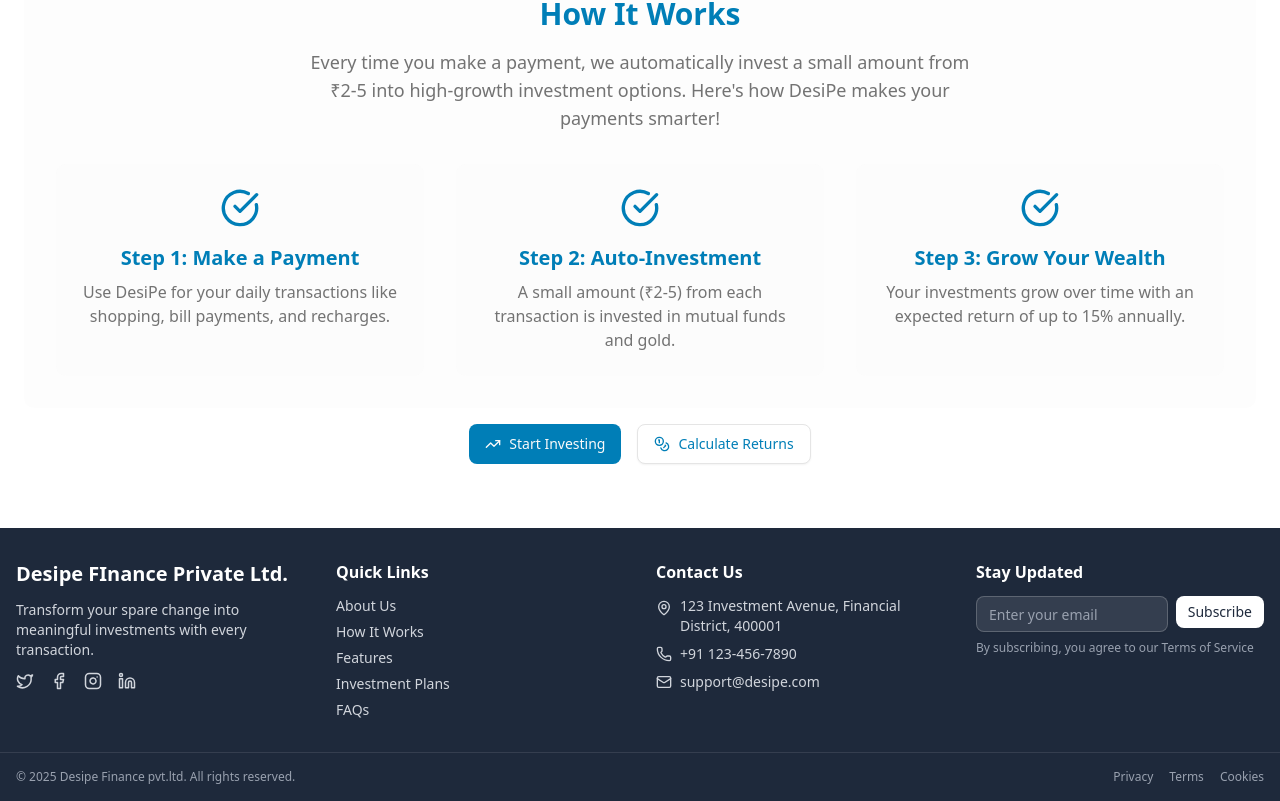
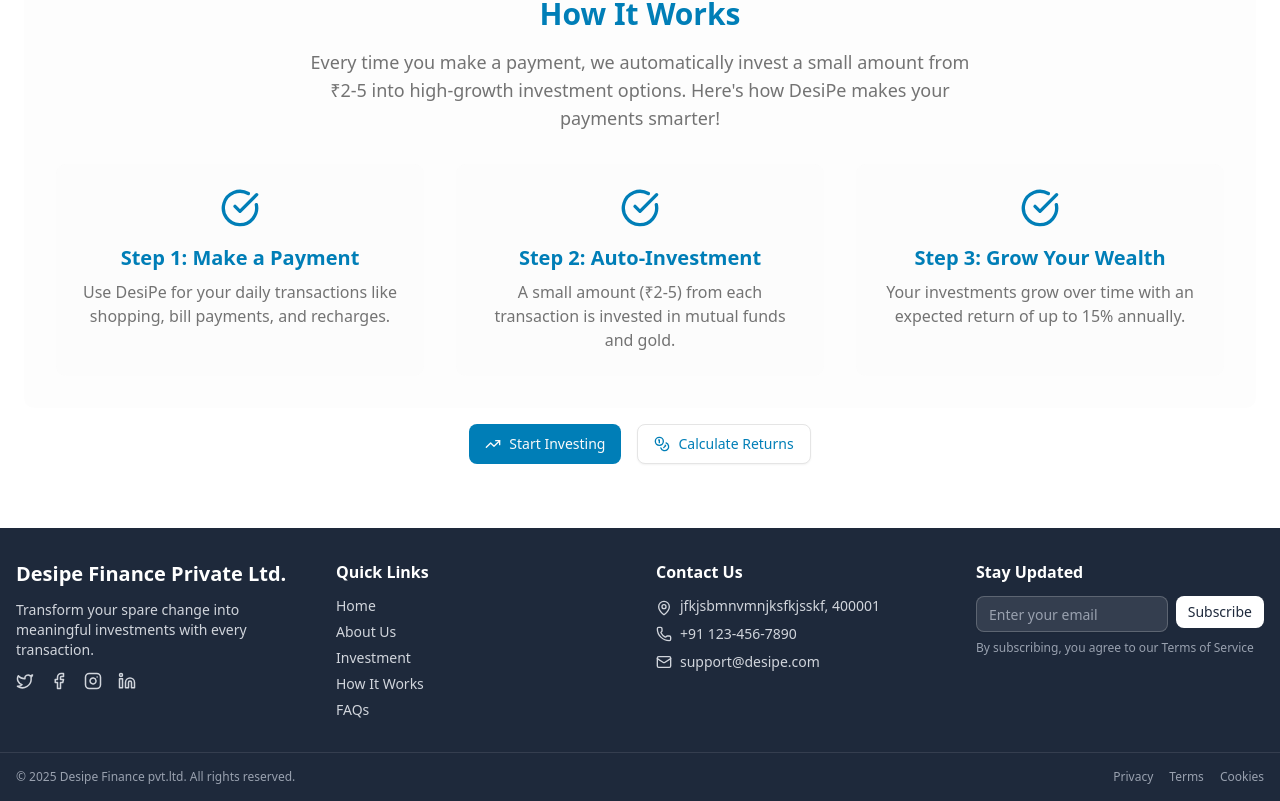
Before and after one commit to ArunKumarDara/desiPe, a React (Vite) app: page / in a window 1280 px wide. Shown: the part 1856-2657 px from the top of the page. Built offline with nearby package versions, Linux system fonts and the light colour scheme.

Commit message:
feat : add smooth scrolling with react-scroll

```diff
--- a/src/components/footer/Footer.tsx
+++ b/src/components/footer/Footer.tsx
@@ -1,5 +1,6 @@
 import { Button } from "@/components/ui/button";
 import { Input } from "@/components/ui/input";
+import { Link } from "react-scroll";
 import {
     Twitter,
     Facebook,
@@ -12,14 +13,12 @@
 
 const Footer = () => {
     return (
-        <footer className="bg-[#1e293b] text-white mt-16">
-            {/* Main Footer Content */}
+        <footer className="bg-[#1e293b] text-white mt-16" id="footer">
             <div className="container mx-auto px-4 py-8">
                 <div className="grid grid-cols-1 md:grid-cols-2 lg:grid-cols-4 gap-8">
-                    {/* Company Info */}
                     <div className="space-y-3">
                         <h3 className="text-xl font-bold text-white">
-                            Desipe FInance Private Ltd.
+                            Desipe Finance Private Ltd.
                         </h3>
                         <p className="text-gray-300 text-sm">
                             Transform your spare change into meaningful investments with every transaction.
@@ -39,31 +38,35 @@
                             </a>
                         </div>
                     </div>
-
-                    {/* Quick Links */}
                     <div className="space-y-3">
                         <h4 className="text-base font-semibold text-white">Quick Links</h4>
                         <ul className="space-y-1.5 text-sm">
-                            {['About Us', 'How It Works', 'Features', 'Investment Plans', 'FAQs'].map((item) => (
-                                <li key={item}>
-                                    <a
-                                        href="#"
-                                        className="text-gray-300 hover:text-white transition-colors"
+                            {[
+                                { name: "Home", to: "home" },
+                                { name: "About Us", to: "about" },
+                                { name: "Investment", to: "investments" },
+                                { name: "How It Works", to: "how-it-works" },
+                                { name: "FAQs", to: "faqs" }
+                            ].map((item) => (
+                                <li key={item.to}>
+                                    <Link
+                                        to={item.to}
+                                        smooth={true}
+                                        duration={500}
+                                        className="cursor-pointer text-gray-300 hover:text-white transition-colors"
                                     >
-                                        {item}
-                                    </a>
+                                        {item.name}
+                                    </Link>
                                 </li>
                             ))}
                         </ul>
                     </div>
-
-                    {/* Contact Info */}
                     <div className="space-y-3">
                         <h4 className="text-base font-semibold text-white">Contact Us</h4>
                         <ul className="space-y-2">
                             <li className="flex items-start gap-2 text-gray-300 text-sm">
                                 <MapPin size={16} className="shrink-0 mt-1" />
-                                <span>123 Investment Avenue, Financial District, 400001</span>
+                                <span>jfkjsbmnvmnjksfkjsskf, 400001</span>
                             </li>
                             <li className="flex items-center gap-2 text-gray-300 text-sm">
                                 <Phone size={16} />
@@ -75,8 +78,6 @@
                             </li>
                         </ul>
                     </div>
-
-                    {/* Newsletter */}
                     <div className="space-y-3">
                         <h4 className="text-base font-semibold text-white">Stay Updated</h4>
                         <div className="space-y-2">
@@ -97,8 +98,6 @@
                     </div>
                 </div>
             </div>
-
-            {/* Bottom Bar */}
             <div className="border-t border-white/10">
                 <div className="container mx-auto px-4 py-4">
                     <div className="flex flex-col sm:flex-row justify-between items-center gap-2">
```
